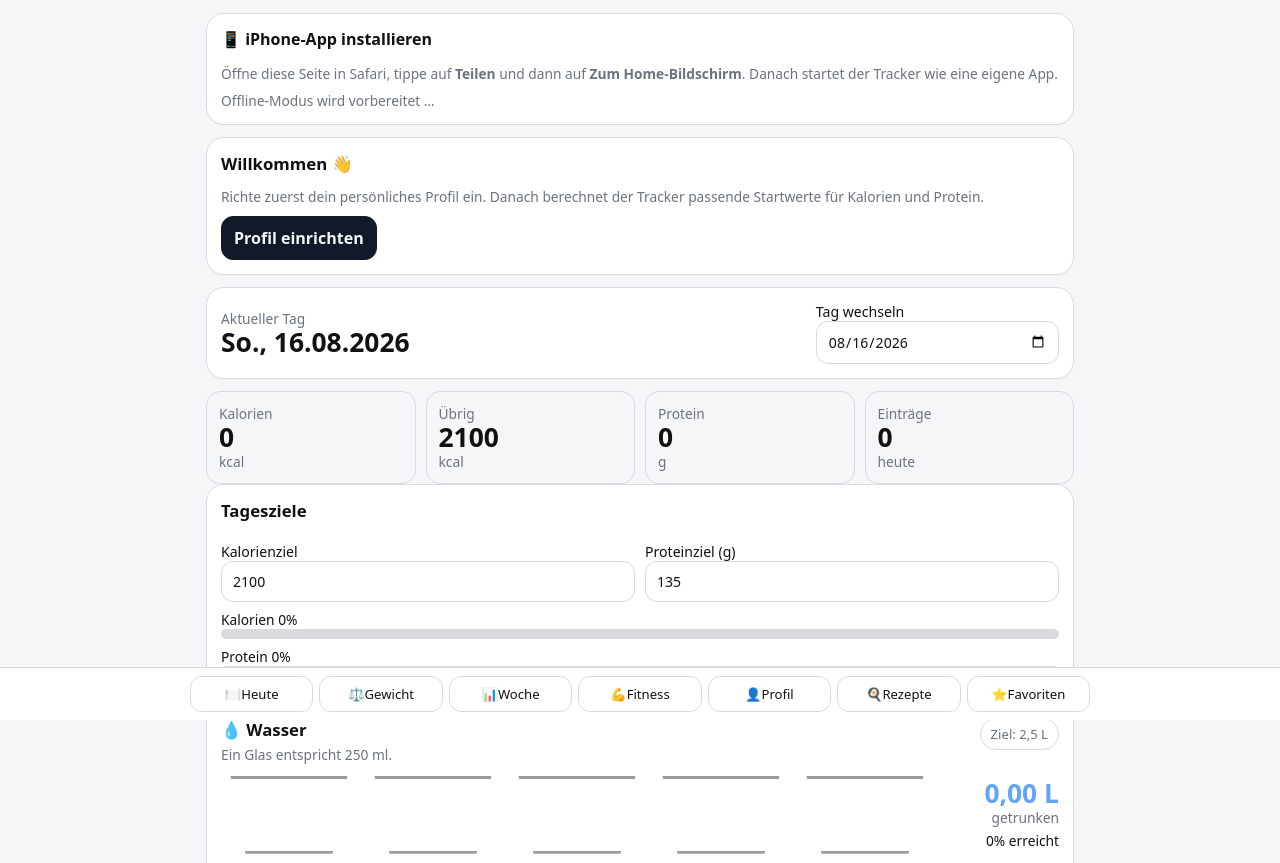
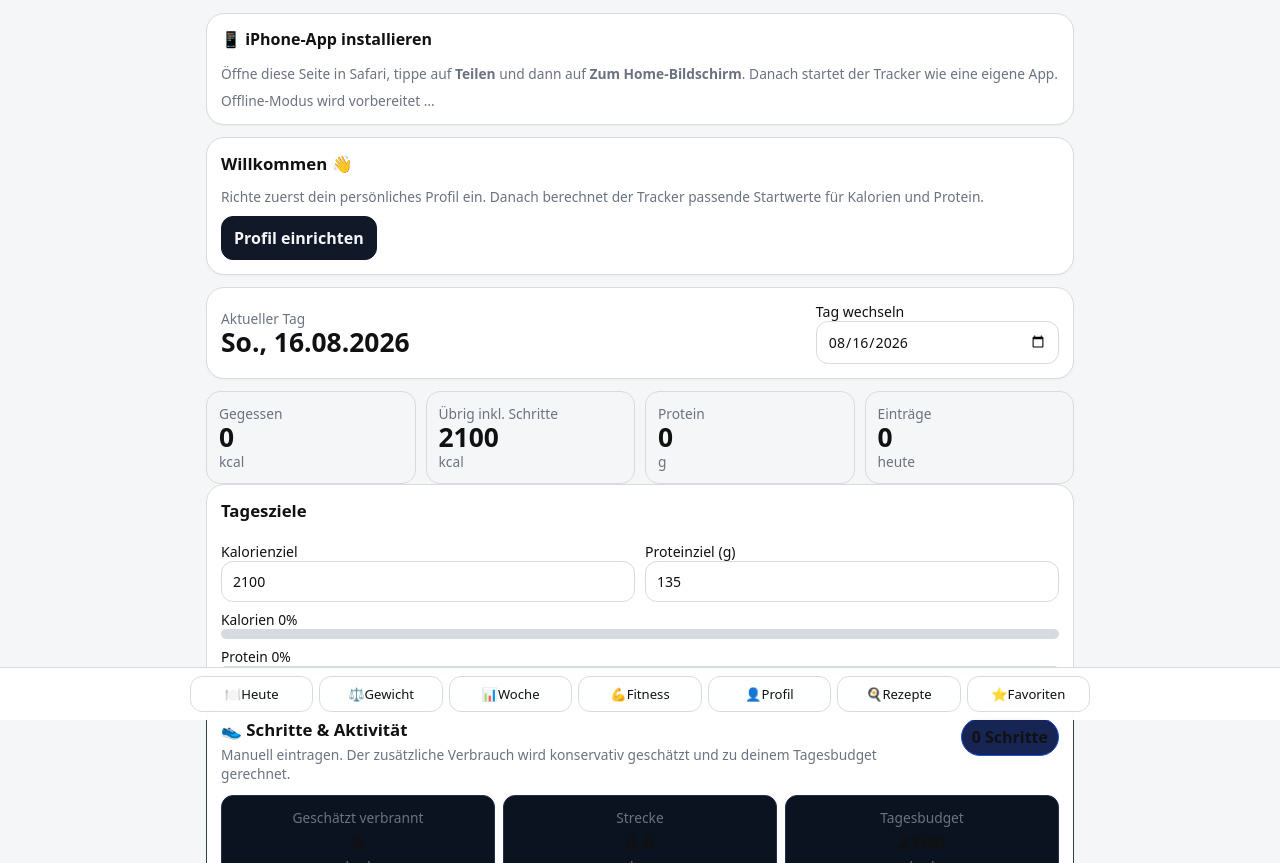
Before and after one commit to mfischer139-a11y/-mein-kalorientracker, a plain HTML site: page index.html in a window 1280 px wide. Shown: the part 80-943 px from the top of the page. Drawn offline with Linux system fonts and the light colour scheme.

Commit message:
Update Index.html

```diff
--- a/index.html
+++ b/index.html
@@ -140,6 +140,9 @@ button.danger{border-color:#b91c1c;color:#b91c1c}
 .daily-claim[disabled]{opacity:.55;cursor:default}
 .daily-rule{margin-top:9px;color:var(--muted);font-size:.82rem;line-height:1.35}
 
+
+.steps-card{border-color:#334155}.steps-head{display:flex;justify-content:space-between;gap:12px;align-items:flex-start}.steps-pill{background:#172554;border:1px solid #1d4ed8;border-radius:999px;padding:7px 10px;font-weight:800;white-space:nowrap}.steps-grid{display:grid;grid-template-columns:repeat(3,1fr);gap:8px;margin-top:12px}.steps-stat{background:#0b1220;border:1px solid #243047;border-radius:12px;padding:10px;text-align:center}.steps-stat strong{display:block;font-size:20px}.steps-controls{display:grid;grid-template-columns:1fr auto;gap:8px;margin-top:12px}.steps-controls input{margin:0}.steps-note{margin-top:9px;font-size:12px;color:var(--muted)}
+@media(max-width:560px){.steps-grid{grid-template-columns:1fr 1fr}.steps-stat:last-child{grid-column:1/-1}}
 </style>
 <script src="https://cdn.jsdelivr.net/npm/html5-qrcode@2.3.8/html5-qrcode.min.js"></script>
 </head>
@@ -181,8 +184,8 @@ button.danger{border-color:#b91c1c;color:#b91c1c}
     </div>
 
     <div class="grid four">
-      <div class="metric"><div class="muted small">Kalorien</div><div class="big" id="totalCal">0</div><div class="small muted">kcal</div></div>
-      <div class="metric"><div class="muted small">Übrig</div><div class="big" id="remainingCal">2100</div><div class="small muted">kcal</div></div>
+      <div class="metric"><div class="muted small">Gegessen</div><div class="big" id="totalCal">0</div><div class="small muted">kcal</div></div>
+      <div class="metric"><div class="muted small">Übrig inkl. Schritte</div><div class="big" id="remainingCal">2100</div><div class="small muted">kcal</div></div>
       <div class="metric"><div class="muted small">Protein</div><div class="big" id="totalProt">0</div><div class="small muted">g</div></div>
       <div class="metric"><div class="muted small">Einträge</div><div class="big" id="entryCount">0</div><div class="small muted">heute</div></div>
     </div>
@@ -197,6 +200,14 @@ button.danger{border-color:#b91c1c;color:#b91c1c}
       <div class="small" style="margin-top:8px">Protein <span id="protPct"></span></div><div class="bar"><div id="protBar"></div></div>
     </div>
 
+
+    <div class="card steps-card">
+      <div class="steps-head"><div><h2 style="margin-bottom:4px">👟 Schritte & Aktivität</h2><div class="small muted">Manuell eintragen. Der zusätzliche Verbrauch wird konservativ geschätzt und zu deinem Tagesbudget gerechnet.</div></div><div class="steps-pill"><span id="stepsToday">0</span> Schritte</div></div>
+      <div class="steps-grid"><div class="steps-stat"><span class="small muted">Geschätzt verbrannt</span><strong id="stepsCalories">0</strong><span class="small muted">kcal</span></div><div class="steps-stat"><span class="small muted">Strecke</span><strong id="stepsDistance">0,0</strong><span class="small muted">km</span></div><div class="steps-stat"><span class="small muted">Tagesbudget</span><strong id="stepsBudget">2100</strong><span class="small muted">kcal</span></div></div>
+      <div class="steps-controls"><input id="stepsInput" type="number" min="0" max="100000" step="100" inputmode="numeric" placeholder="z. B. 7500"><button id="saveSteps" class="primary" type="button">Schritte speichern</button></div>
+      <div class="actions" style="margin-top:8px"><button id="stepsPlus1000" type="button">+ 1.000</button><button id="stepsMinus1000" type="button">− 1.000</button></div>
+      <div class="steps-note">Die Schätzung nutzt dein Profilgewicht (falls vorhanden). Sie ist ein Richtwert, kein medizinisch genauer Messwert. Automatische Schrittübernahme kann später ergänzt werden.</div>
+    </div>
 
     <div class="card water-card">
       <div class="water-head">
@@ -722,8 +733,9 @@ function load(){
 }
 function save(){localStorage.setItem(KEY,JSON.stringify(data))}
 function day(date=selectedDate){
-  if(!data.days[date]) data.days[date]={entries:[],waterMl:0};
+  if(!data.days[date]) data.days[date]={entries:[],waterMl:0,steps:0};
   if(typeof data.days[date].waterMl!=='number') data.days[date].waterMl=0;
+  if(typeof data.days[date].steps!=='number') data.days[date].steps=0;
   return data.days[date];
 }
 function fmtDate(iso){
@@ -740,8 +752,9 @@ function renderToday(){
   document.getElementById('goalCal').value=data.goalCal;
   document.getElementById('goalProt').value=data.goalProt;
   const entries=day().entries, s=sumEntries(entries);
+  const stepBurn=estimatedStepCalories(day().steps||0);
   document.getElementById('totalCal').textContent=Math.round(s.cal);
-  document.getElementById('remainingCal').textContent=Math.round(data.goalCal-s.cal);
+  document.getElementById('remainingCal').textContent=Math.round(data.goalCal+stepBurn-s.cal);
   document.getElementById('totalProt').textContent=round1(s.prot);
   document.getElementById('entryCount').textContent=entries.length;
   const cp=Math.round(s.cal/data.goalCal*100), pp=Math.round(s.prot/data.goalProt*100);
@@ -750,6 +763,7 @@ function renderToday(){
   document.getElementById('calBar').style.width=Math.min(cp,100)+'%';
   document.getElementById('protBar').style.width=Math.min(pp,100)+'%';
 
+  renderSteps();
   renderWater();
   renderDailyChallenge();
 
@@ -818,6 +832,34 @@ function addEntry(e){
   rememberMeal(e);
   save();renderAll();
 }
+function estimatedStepCalories(steps){
+  steps=Math.max(0,+steps||0);
+  const weight=Math.max(45,Math.min(180,+data.profile?.weight||75));
+  // conservative walking estimate: about 0.0005 kcal per kg per step
+  return Math.round(steps*weight*0.0005);
+}
+function estimatedStepDistance(steps){
+  const height=Math.max(140,Math.min(210,+data.profile?.height||175));
+  const strideM=height*0.00414;
+  return Math.max(0,+steps||0)*strideM/1000;
+}
+function renderSteps(){
+  const d=day(), steps=Math.max(0,Math.round(+d.steps||0));
+  const burn=estimatedStepCalories(steps);
+  document.getElementById('stepsToday').textContent=steps.toLocaleString('de-DE');
+  document.getElementById('stepsCalories').textContent=burn;
+  document.getElementById('stepsDistance').textContent=estimatedStepDistance(steps).toLocaleString('de-DE',{minimumFractionDigits:1,maximumFractionDigits:1});
+  document.getElementById('stepsBudget').textContent=Math.round((+data.goalCal||2100)+burn);
+  document.getElementById('stepsInput').value=steps||'';
+}
+function setSteps(value){
+  day().steps=Math.max(0,Math.min(100000,Math.round(+value||0)));
+  save();renderToday();
+}
+document.getElementById('saveSteps').onclick=()=>setSteps(document.getElementById('stepsInput').value);
+document.getElementById('stepsPlus1000').onclick=()=>setSteps((day().steps||0)+1000);
+document.getElementById('stepsMinus1000').onclick=()=>setSteps((day().steps||0)-1000);
+
 function renderWater(){
   const d=day();
   const goal=2500;
```
